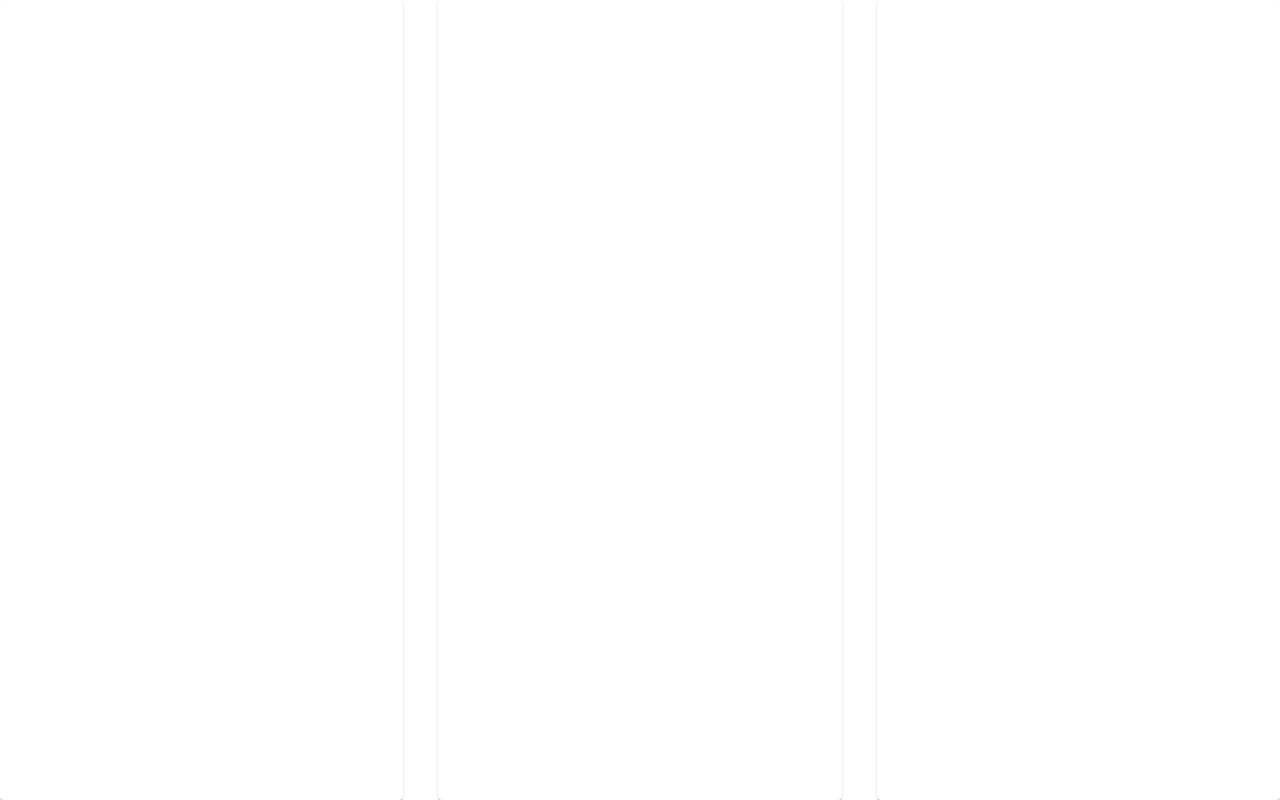
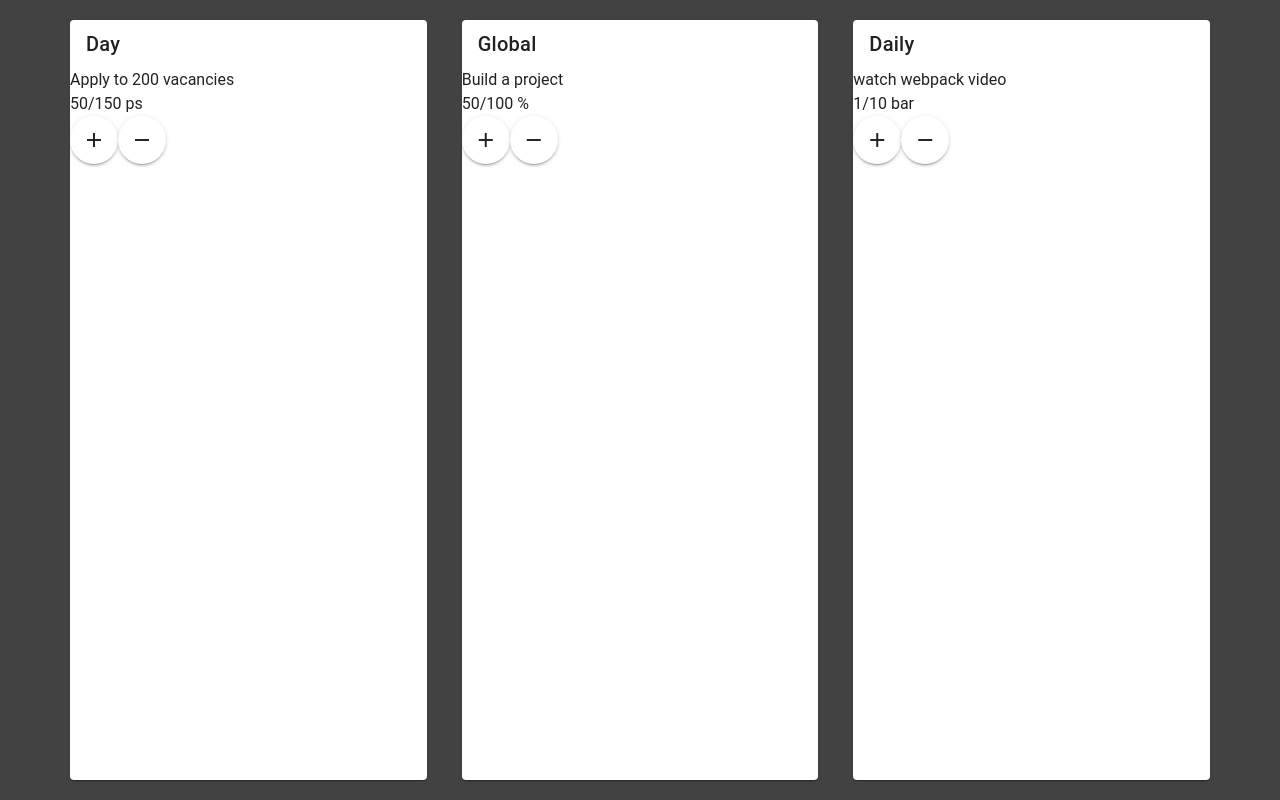
Before and after one commit to Virab-Maestro/CControl, a Vue app: page / in a window 1280 px wide. Built offline with nearby package versions, Linux system fonts and the light colour scheme.

Commit message:
add: goal groups

```diff
--- a/package.json
+++ b/package.json
@@ -11,10 +11,12 @@
     "type-check": "vue-tsc --build"
   },
   "dependencies": {
+    "pinia": "^3.0.3",
     "vue": "^3.5.13",
     "vuetify": "^3.8.10"
   },
   "devDependencies": {
+    "@mdi/font": "^7.4.47",
     "@tsconfig/node22": "^22.0.1",
     "@types/node": "^22.14.0",
     "@vitejs/plugin-vue": "^5.2.3",
--- a/src/App.vue
+++ b/src/App.vue
@@ -4,6 +4,7 @@ import GoalGroups from "@/components/GoalGroups.vue"
 
 <template>
   <GoalGroups />
+  <!-- actions panel -->
 </template>
 
 <style scoped>
--- a/src/components/GoalGroup.vue
+++ b/src/components/GoalGroup.vue
@@ -1,9 +1,39 @@
 <script setup lang="ts">
+import type { Goal } from "@/types";
 
+const props = defineProps<{
+  goals: Goal[]
+}>()
+
+const plusStep = (goal: Goal) => {
+  if(goal.currentStep < goal.total) {
+    goal.currentStep = goal.currentStep + goal.stepValue
+  }
+  //send data to DB
+}
+
+const minusStep = (goal: Goal) => {
+  if(goal.currentStep >= goal.stepValue) {
+    goal.currentStep = goal.currentStep - goal.stepValue
+  }
+  //send data to DB
+}
 </script>
 
 <template>
   <v-card class="goal-group">
+    <v-card-title class="goal-group__title"><slot></slot></v-card-title>
+
+    <!-- v-list of other cards -->
+    <template v-for="(goal) in goals">
+      <div class="goal">
+        <h4>{{ goal.desc }}</h4>
+        <p> {{ goal.currentStep }}/{{ goal.total }} <span>{{ goal.unit }}</span></p>
+        <!-- is changing props ok in vue -->
+        <v-btn icon="mdi-plus" @click="plusStep(goal)"></v-btn>
+        <v-btn icon="mdi-minus" @click="minusStep(goal)"></v-btn>
+      </div>
+    </template>
   </v-card>
 </template>
 
@@ -11,4 +41,6 @@
 .goal-group {
   flex: 1;
 }
+
+.goal-group__title {}
 </style>
--- a/src/components/GoalGroups.vue
+++ b/src/components/GoalGroups.vue
@@ -1,13 +1,24 @@
 <script setup lang="ts">
 import GoalGroup from "@/components/GoalGroup.vue";
+import useGoalStore from "@/stores/goalStore.ts";
+
+//types
+import {type Goal, type GoalTypes} from "@/types";
+
+const goalStore = useGoalStore();
+
+function filterGoals(goalType: GoalTypes):Goal[] | [] {
+  return goalStore.goalList.filter(g => g.type === goalType)
+}
 </script>
 
 <template>
   <div class="wrapper">
     <div class="goal-groups">
-      <GoalGroup />
-      <GoalGroup />
-      <GoalGroup />
+      <!-- why can't use enums as filterGoals argument? -->
+      <GoalGroup :goals="filterGoals('day')">Day</GoalGroup>
+      <GoalGroup :goals="filterGoals('global')">Global</GoalGroup>
+      <GoalGroup :goals="filterGoals('daily')">Daily</GoalGroup>
     </div>
   </div>
 </template>
@@ -18,6 +29,8 @@ import GoalGroup from "@/components/GoalGroup.vue";
   flex-direction: column;
   justify-content: stretch;
   height: 100vh;
+  padding: 20px 70px;
+  background-color: #424242;
 }
 
 .goal-groups {
--- a/src/main.ts
+++ b/src/main.ts
@@ -1,7 +1,9 @@
 import { createApp } from 'vue'
+import { createPinia } from 'pinia'
 import './assets/main.css'
 
 //vuetify
+import '@mdi/font/css/materialdesignicons.css'
 import 'vuetify/styles'
 import { createVuetify } from 'vuetify'
 import * as components from 'vuetify/components'
@@ -15,4 +17,4 @@ const vuetify = createVuetify({
     directives,
 })
 
-createApp(App).use(vuetify).mount('#app')
+createApp(App).use(vuetify).use(createPinia()).mount('#app')
--- /dev/null
+++ b/src/stores/goalStore.ts
@@ -0,0 +1,40 @@
+import { defineStore } from "pinia"
+import { ref } from "vue"
+
+//types
+import type { Goal } from "@/types";
+
+export const useGoalStore = defineStore("goal", () => {
+    const goalList = ref<Goal[] | []>([
+        {
+            type: "daily",
+            desc: "watch webpack video",
+            unit: "bar",
+            total: 10,
+            currentStep: 1,
+            stepValue: 1,
+        },
+        {
+            type: "global",
+            desc: "Build a project",
+            unit: "%",
+            total: 100,
+            currentStep: 50,
+            stepValue: 25,
+        },
+        {
+            type: "day",
+            desc: "Apply to 200 vacancies",
+            unit: "ps",
+            total: 150,
+            currentStep: 50,
+            stepValue: 10,
+        },
+    ])
+
+    return {
+        goalList,
+    }
+})
+
+export default useGoalStore
--- /dev/null
+++ b/src/types/index.ts
@@ -0,0 +1,14 @@
+export interface Goal {
+    type: GoalTypes;
+    desc: string;
+    unit: string;
+    total: number;
+    currentStep: number;
+    stepValue: number;
+}
+
+export enum GoalTypes {
+    DAY = 'day',
+    GLOBAL = 'global',
+    DAILY = 'daily',
+}
```
Also changed, not shown: 1 other file (tests, documents, lock files or other folders).
